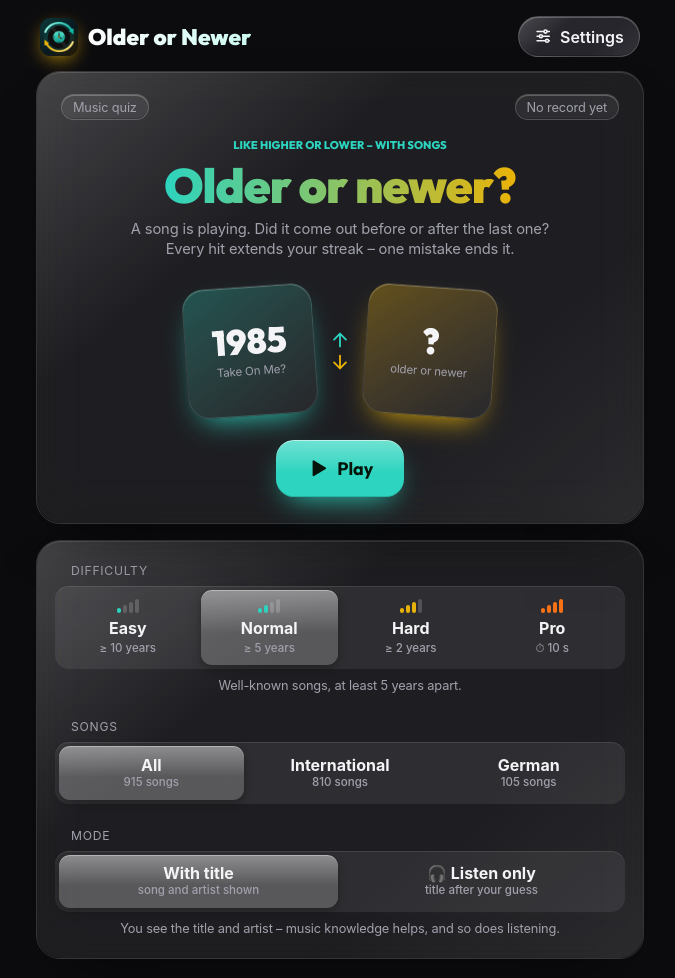
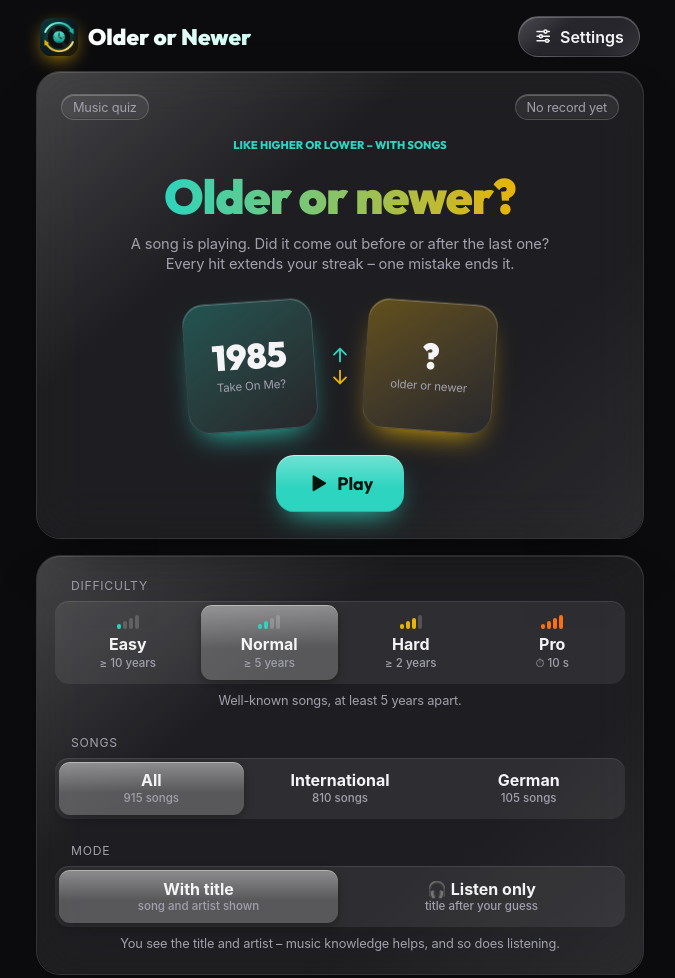
Before and after one commit to Ku3rb1s/older-or-newer, a plain HTML site: page index.html in a window 1280 px wide. Shown: the whole page, without its empty margins (300-975 px from the left). Drawn offline with Linux system fonts and the light colour scheme.

Commit message:
1.2.1: Ä im Titel nicht mehr abgeschnitten, Spielen-Knopf in Türkis
Co-Authored-By: Claude Opus 5.5 <noreply@anthropic.com>

```diff
--- a/css/app.css
+++ b/css/app.css
@@ -14,7 +14,8 @@ header{max-width:640px}
 .cat-sub{font-size:.92rem;color:var(--muted);line-height:1.4;max-width:30em}
 
 /* ---------- Start ---------- */
-.home-title{font-family:Outfit,system-ui,sans-serif;font-weight:900;font-size:clamp(2rem,8vw,3rem);line-height:1.05;letter-spacing:-.02em;
+/* Zeilenhöhe + Polster oben: sonst schneidet der Farbverlauf (background-clip:text) die Pünktchen vom „Ä“ ab */
+.home-title{font-family:Outfit,system-ui,sans-serif;font-weight:900;font-size:clamp(2rem,8vw,3rem);line-height:1.25;padding:.12em .05em 0;letter-spacing:-.02em;
   background:linear-gradient(90deg,var(--oon1),var(--oon2));-webkit-background-clip:text;background-clip:text;color:transparent}
 .demo{display:flex;align-items:center;justify-content:center;gap:14px;margin:26px auto 24px}
 .demo-card{width:min(130px,34vw);aspect-ratio:1;border-radius:22px;display:flex;flex-direction:column;align-items:center;justify-content:center;gap:4px;
--- a/index.html
+++ b/index.html
@@ -17,7 +17,7 @@
 <link rel="preload" href="fonts/outfit-latin.woff2" as="font" type="font/woff2" crossorigin>
 <link rel="stylesheet" href="css/fonts.css?v=1">
 <link rel="stylesheet" href="css/base.css?v=1">
-<link rel="stylesheet" href="css/app.css?v=3">
+<link rel="stylesheet" href="css/app.css?v=4">
 </head>
 <body>
 <svg width="0" height="0" style="position:absolute" aria-hidden="true">
--- a/js/game.js
+++ b/js/game.js
@@ -1,7 +1,7 @@
 /* Older or Newer – Spielablauf und Anzeige
    Prinzip wie „Higher or Lower“: Oben steht ein Song mit Jahr, unten läuft ein neuer Song. Älter oder neuer?
    Richtig → der neue Song rückt nach oben, die Serie wächst. Ein Fehler beendet das Spiel. */
-const APP_VERSION = '1.2.0', APP_DATE = '07.11.2026'; // bei jedem Update erhöhen + CHANGELOG.md ergänzen
+const APP_VERSION = '1.2.1', APP_DATE = '07.11.2026'; // bei jedem Update erhöhen + CHANGELOG.md ergänzen
 const $ = s => document.querySelector(s);
 const $$ = s => [...document.querySelectorAll(s)];
 
```
Also changed, not shown: 1 other file.
